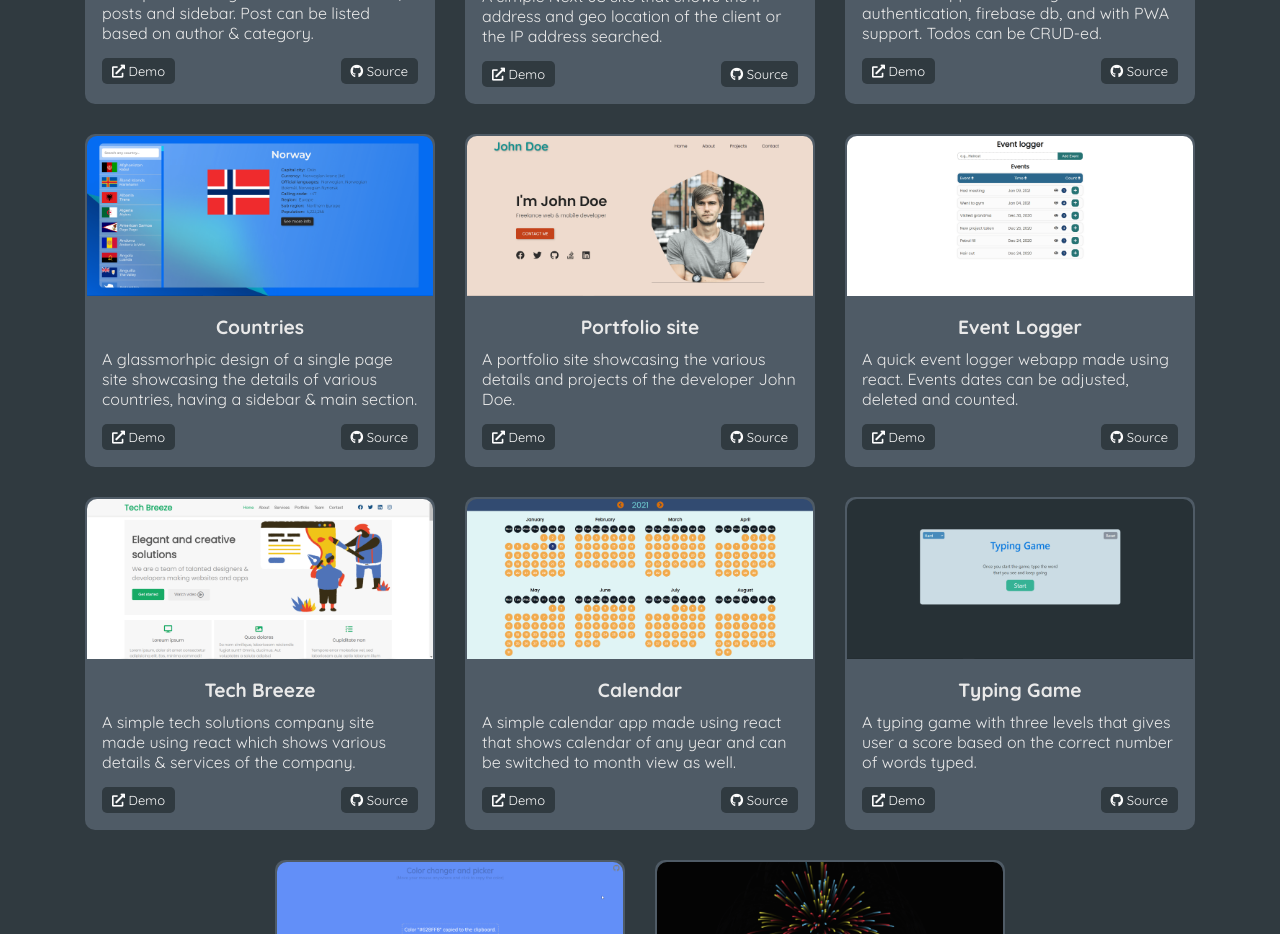
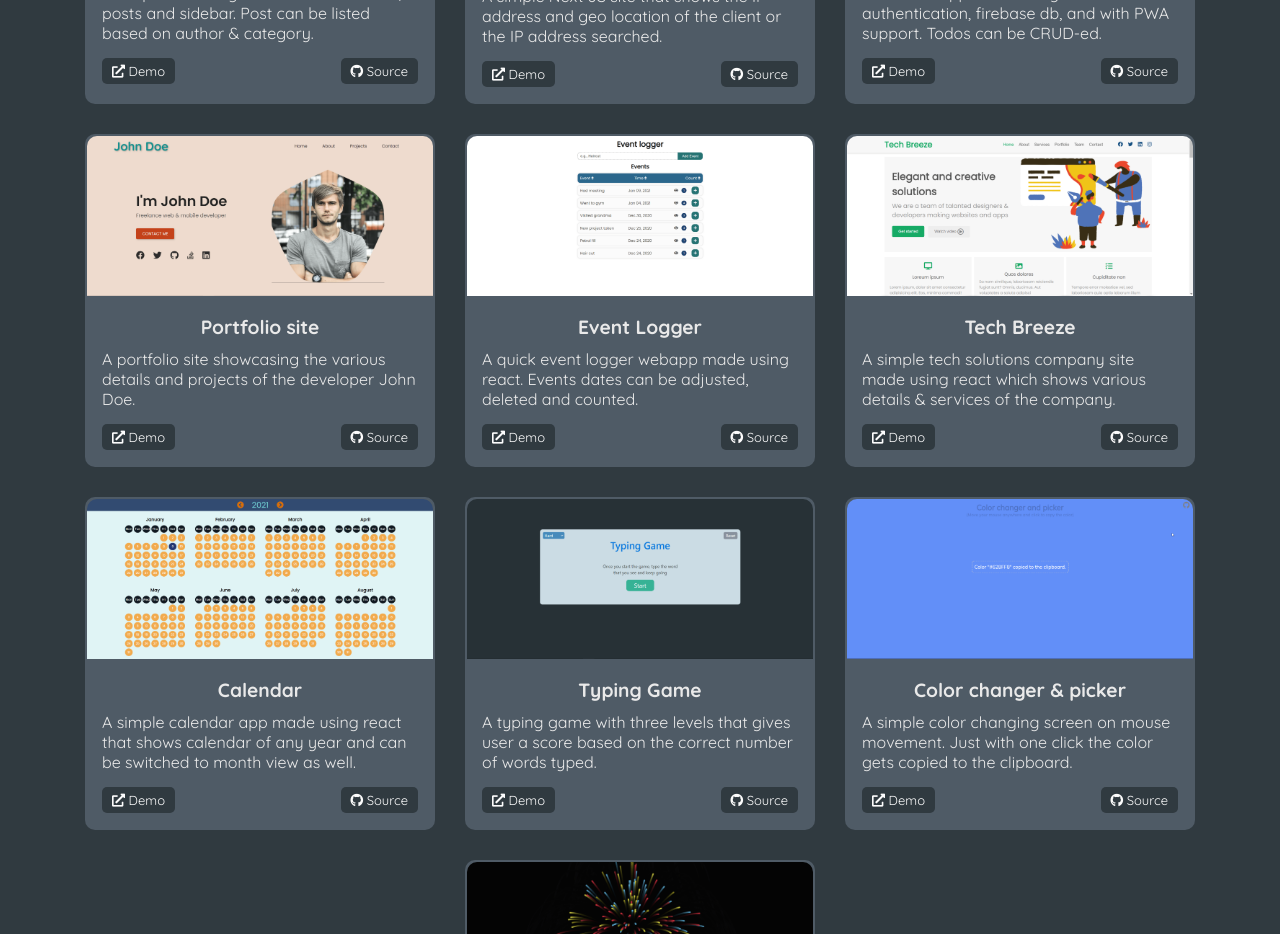
Before and after one commit to Basharath/Basharath.github.io, a React (Create React App) app: page / in a window 1280 px wide. Shown: the part 2900-3834 px from the top of the page. Built offline with nearby package versions, Linux system fonts and the light colour scheme; the HTML template or start-up script is replaced by a standard one.

Commit message:
Removes countries project from the display

```diff
--- a/src/data.js
+++ b/src/data.js
@@ -93,14 +93,14 @@ const projects = [
     demoUrl: 'https://quicktodoapp.netlify.app/',
     git: 'https://github.com/Basharath/todo',
   },
-  {
-    image: countries,
-    title: 'Countries',
-    description:
-      'A glassmorhpic design of a single page site showcasing the details of various countries, having a sidebar & main section.',
-    demoUrl: 'https://countries-details.netlify.app/',
-    git: 'https://github.com/Basharath/countries',
-  },
+  // {
+  //   image: countries,
+  //   title: 'Countries',
+  //   description:
+  //     'A glassmorhpic design of a single page site showcasing the details of various countries, having a sidebar & main section.',
+  //   demoUrl: 'https://countries-details.netlify.app/',
+  //   git: 'https://github.com/Basharath/countries',
+  // },
   {
     image: portfolio,
     title: 'Portfolio site',
```
